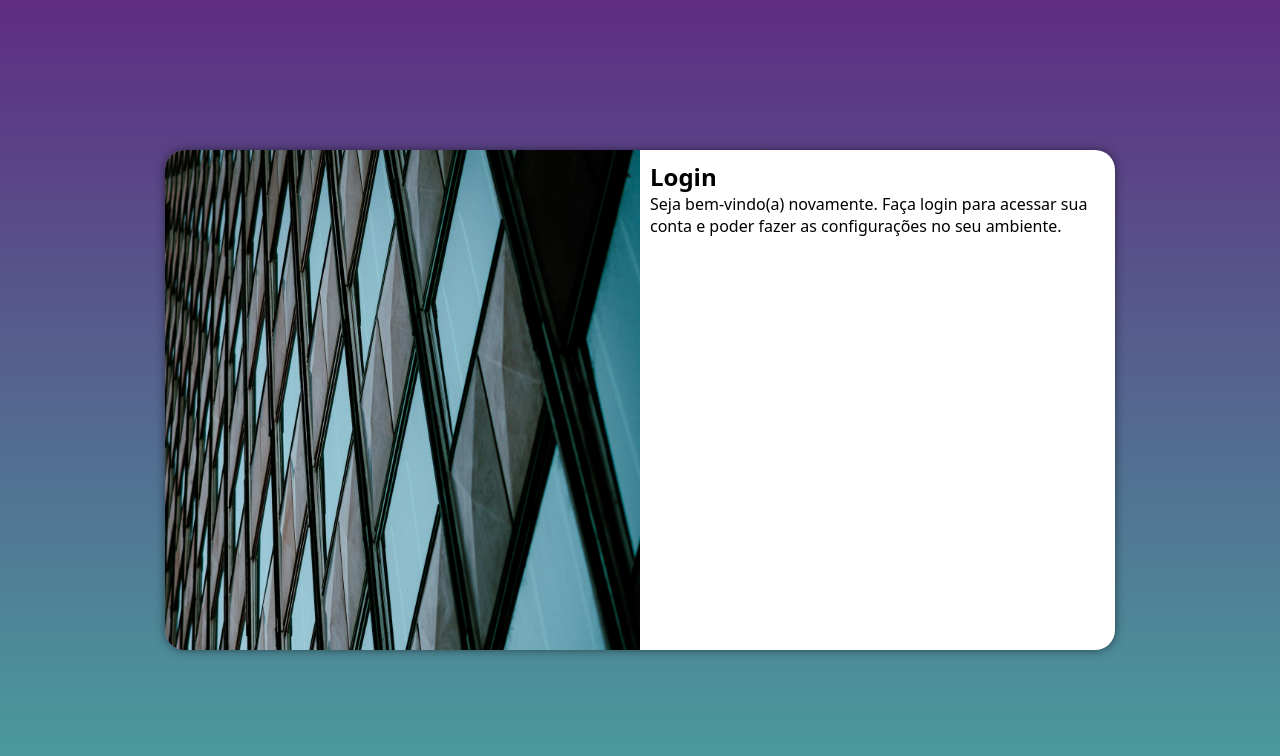
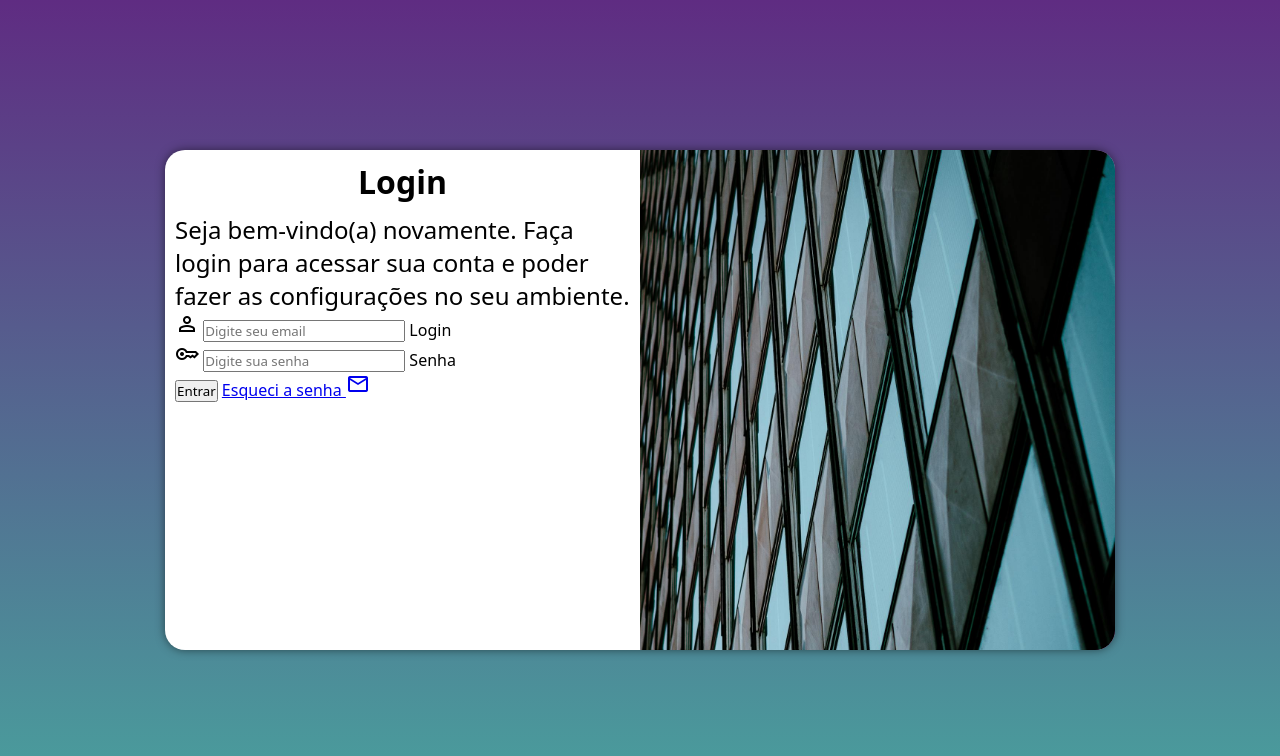
Before and after one commit to melpalme94/projeto-login, a plain HTML site: page index.html in a window 1280 px wide. Drawn offline with nearby package versions, Linux system fonts and the light colour scheme.

Commit message:
add formulario

```diff
--- a/estilos/media-query.css
+++ b/estilos/media-query.css
@@ -8,6 +8,7 @@
 
     section#login {
         width: 80vw;
+
     }
 
     section#login>div#imagem {
@@ -33,14 +34,21 @@
     }
 
     section#login>div#imagem {
-        float: left;
+        float: right;
         width: 50%;
         height: 100%;
     }
 
     section#login>div#formulario {
-        float: right;
+        float: left;
         width: 50%;
+    }
 
+    div#formulario>h1 {
+        font-size: 2em;
+    }
+
+    div#formulario>p {
+        font-size: 1.5em;
     }
 }
--- a/estilos/style.css
+++ b/estilos/style.css
@@ -55,3 +55,12 @@ section#login > div#formulario {
     padding: 10px;
 
 }
+
+div#formulario h1 {
+    text-align: center;
+    margin-bottom: 10px;
+}
+
+div#formulario > p {
+    font-size: 0.8em;
+}
--- a/index.html
+++ b/index.html
@@ -1,12 +1,15 @@
 <!DOCTYPE html>
 <html lang="pt-br">
+
 <head>
     <meta charset="UTF-8">
     <meta name="viewport" content="width=device-width, initial-scale=1.0">
     <title>Login</title>
+    <link href="https://fonts.googleapis.com/css2?family=Material+Symbols+Outlined" rel="stylesheet" />
     <link rel="stylesheet" href="estilos/style.css">
     <link rel="stylesheet" href="estilos/media-query.css">
 </head>
+
 <body>
     <main>
         <section id="login">
@@ -15,13 +18,37 @@
             </div>
             <div id="formulario">
                 <h1>Login</h1>
-                <p>Seja bem-vindo(a) novamente. Faça login para acessar sua conta e poder fazer as configurações no seu ambiente.</p>
+                <p>Seja bem-vindo(a) novamente. Faça login para acessar sua conta e poder fazer as configurações no seu
+                    ambiente.</p>
 
-                <form action="login.php" method="post">
+                <form action="login.php" method="post" autocomplete="on">
+                    <div class="campo">
+                        <i class="material-symbols-outlined">
+                            person
+                        </i>
+                        <input type="email" name="ilogin" id="ilogin" placeholder="Digite seu email"
+                            autocomplete="email" required maxlength="30">
+                        <label for="ilogin">Login</label>
+                    </div>
 
+                    <div class="campo">
+                        <i class="material-symbols-outlined">
+                            key
+                        </i>
+                        <input type="password" name="isenha" id="isenha" placeholder="Digite sua senha"
+                            autocomplete="current-password" required minlength="6" maxlength="20">
+                        <label for="isenha">Senha</label>
+                    </div>
+                    <input type="submit" value="Entrar">
+                    <a href="esqueci.html">
+                        Esqueci a senha <i class="material-symbols-outlined">
+                            mail
+                        </i>
+                    </a>
                 </form>
             </div>
         </section>
     </main>
 </body>
+
 </html>
```
